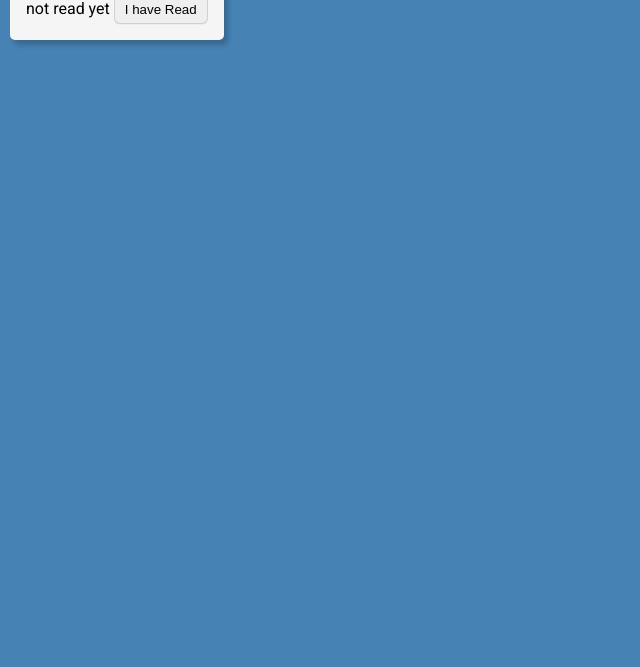
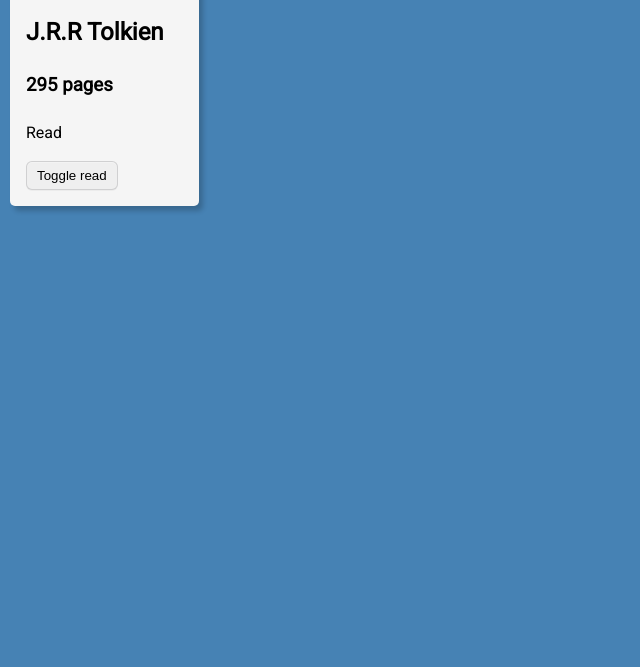
Before and after one commit to JKPearce/Library-of-Books, a plain HTML site: page index.html in a window 1280 px wide. Shown: the part 133-800 px from the top of the page, without its empty margins (0-640 px from the left). Drawn offline with Linux system fonts and the light colour scheme.

Commit message:
Change formatting to card

```diff
--- a/script.js
+++ b/script.js
@@ -79,16 +79,32 @@
     myLibrary.push(book);
 }
 
+function clearBookDisplay(){
+    cardWrapper.innerHTML = '';
+}
+
 function displayBooks(){
+    clearBookDisplay();
     myLibrary.forEach((book, i) => {
         const card = document.createElement('div');
+        const title = document.createElement('h1');
+        const author = document.createElement('h2');
+        const pages = document.createElement('h3');
+        const read = document.createElement('p');
+        const readBtn = document.createElement('button');
+
         card.classList.add('card');
+        title.innerText = book.title;
+        author.innerText = book.author;
+        pages.innerText = book.page;
+        book.read ? read.innerHTML = "Read" :read.innerHTML = "Not read"
+        readBtn.innerText = "Toggle read";
 
-        const bookDetails = document.createElement('div');
-        bookDetails.classList.add('book-details');
-        bookDetails.innerHTML = `${book.title}<br /> ${book.author}<br />${book.page}<br /> ${book.read} <button data-book-number=${i}>I have Read</button>`;
-
-        card.appendChild(bookDetails);
+        card.appendChild(title);
+        card.appendChild(author);
+        card.appendChild(pages);
+        card.appendChild(read);
+        card.appendChild(readBtn);
         cardWrapper.appendChild(card);
-    })
+    });
 }
--- a/style.css
+++ b/style.css
@@ -15,14 +15,14 @@
     flex-wrap: wrap;
 }
 
-.book-details{
+.card{
     background-color: whitesmoke;
     border-radius: 5px;
     padding: 1rem;
     box-shadow: 4px 5px 5px rgba(0, 0, 0, 0.2);
 }
 
-.book-details > button{
+.card > button{
     padding: 6px 10px;
     border-radius: 6px;
     border: 1px solid rgba(27, 31, 35, 0.15);
@@ -30,7 +30,7 @@
     box-sizing: border-box;
 }
 
-.book-details > button:hover{
+.card > button:hover{
     cursor: pointer;
     transform: scale(1.05);
     background-color: white;
```
